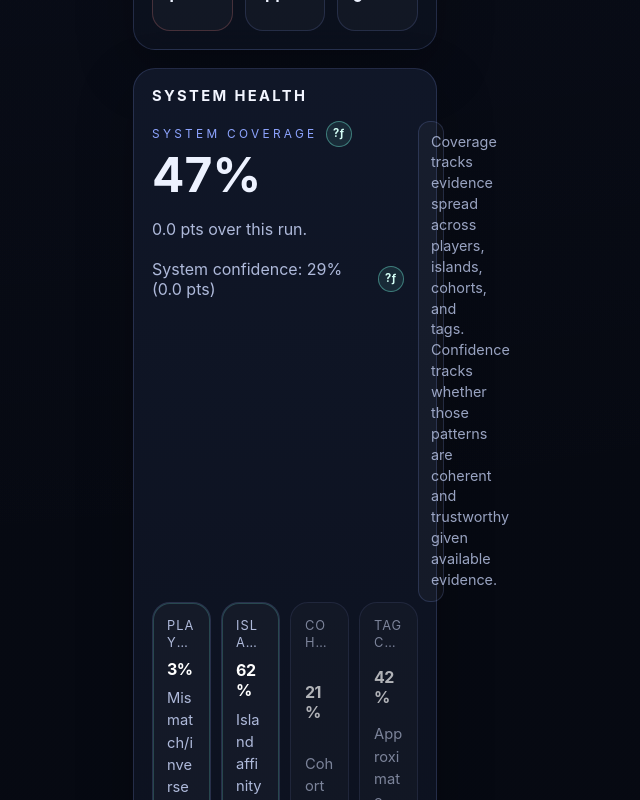
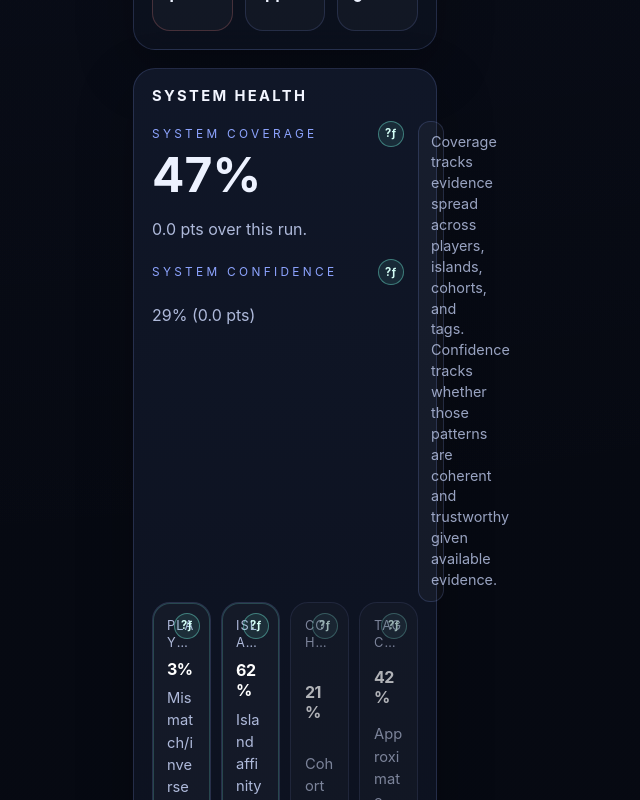
Before and after one commit to BrianUrbanek/Wayfarer, a React (Vite) app: page / in a window 1280 px wide. Shown: the part 5020-5820 px from the top of the page, without its empty margins (355-995 px from the left). Built offline with nearby package versions, Linux system fonts and the light colour scheme.

Commit message:
Align System Health formula affordances

```diff
--- a/src/styles.css
+++ b/src/styles.css
@@ -516,23 +516,16 @@ select {
   margin-top: 10px;
 }
 
-.system-health-inline-heading {
-  display: inline-flex;
+.system-health-metric-header-row {
+  display: grid;
+  grid-template-columns: minmax(0, 1fr) auto;
   align-items: center;
   gap: 8px;
   position: relative;
 }
 
-.system-health-inline-heading .muted,
-.system-health-inline-heading .eyebrow {
-  margin: 0;
-}
-
-.system-health-card-label-row {
-  display: flex;
-  align-items: center;
-  justify-content: space-between;
-  gap: 8px;
+.system-health-metric-header-row .eyebrow {
+  margin: 0;
 }
 
 .system-health-affordance {
@@ -576,7 +569,14 @@ select {
 }
 
 .system-health-popover--card {
-  top: 30px;
+  top: 34px;
+}
+
+.system-health-card-affordance {
+  position: absolute;
+  top: 10px;
+  right: 10px;
+  z-index: 2;
 }
 
 .system-health-popover__section {
--- a/src/ui/components/SystemHealthPanel.tsx
+++ b/src/ui/components/SystemHealthPanel.tsx
@@ -68,7 +68,7 @@ export function SystemHealthPanel({ summary, showConfidenceSeries, onToggleSerie
     <Panel title="System Health" className="panel--full">
       <div className="system-confidence-header">
         <div className="system-confidence-header__headline">
-          <div className="system-health-inline-heading">
+          <div className="system-health-metric-header-row">
             <p className="eyebrow">System coverage</p>
             <button
               type="button"
@@ -101,10 +101,9 @@ export function SystemHealthPanel({ summary, showConfidenceSeries, onToggleSerie
           </div>
           <h3 className="system-confidence-header__value">{formatPercent(summary.systemCoverage)}</h3>
           <p className="muted">{formatSigned(summary.coverageDelta * 100)} pts over this run.</p>
-          <div className="system-health-inline-heading">
-            <p className="muted">
-              System confidence: {formatPercent(summary.systemConfidence)} ({formatSigned(summary.confidenceDelta * 100)} pts)
-            </p>
+
+          <div className="system-health-metric-header-row">
+            <p className="eyebrow">System confidence</p>
             <button
               type="button"
               className="system-health-affordance"
@@ -134,6 +133,7 @@ export function SystemHealthPanel({ summary, showConfidenceSeries, onToggleSerie
               </div>
             ) : null}
           </div>
+          <p className="muted">{formatPercent(summary.systemConfidence)} ({formatSigned(summary.confidenceDelta * 100)} pts)</p>
         </div>
         <aside className="system-confidence-header__howto" aria-label="How to read system health">
           <p className="muted">
@@ -150,11 +150,9 @@ export function SystemHealthPanel({ summary, showConfidenceSeries, onToggleSerie
           aria-pressed={showConfidenceSeries.player}
           onClick={() => onToggleSeries('player')}
         >
-          <div className="metric-card__label system-health-card-label-row">
-            <span>Player Confidence</span>
           <button
             type="button"
-              className="system-health-affordance"
+            className="system-health-affordance system-health-card-affordance"
             onClick={(event) => {
               event.stopPropagation();
               setOpenPopover((current) => (current === 'playerConfidence' ? null : 'playerConfidence'));
@@ -164,7 +162,7 @@ export function SystemHealthPanel({ summary, showConfidenceSeries, onToggleSerie
           >
             ?ƒ
           </button>
-          </div>
+          <div className="metric-card__label">Player Confidence</div>
           {openPopover === 'playerConfidence' ? (
             <div className="system-health-popover system-health-popover--card" role="dialog" aria-label="Player Confidence details">
               <section className="system-health-popover__section">
@@ -191,17 +189,16 @@ export function SystemHealthPanel({ summary, showConfidenceSeries, onToggleSerie
           <div className="metric-card__value metric-card__value--text">{formatPercent(summary.playerConfidence)}</div>
           <div className="metric-card__helper">Mismatch/inverse profiles can still be high-confidence.</div>
         </button>
+
         <button
           type="button"
           className={`metric-card system-confidence-card${showConfidenceSeries.island ? ' system-confidence-card--active' : ''}`}
           aria-pressed={showConfidenceSeries.island}
           onClick={() => onToggleSeries('island')}
         >
-          <div className="metric-card__label system-health-card-label-row">
-            <span>Island Confidence</span>
           <button
             type="button"
-              className="system-health-affordance"
+            className="system-health-affordance system-health-card-affordance"
             onClick={(event) => {
               event.stopPropagation();
               setOpenPopover((current) => (current === 'islandConfidence' ? null : 'islandConfidence'));
@@ -211,7 +208,7 @@ export function SystemHealthPanel({ summary, showConfidenceSeries, onToggleSerie
           >
             ?ƒ
           </button>
-          </div>
+          <div className="metric-card__label">Island Confidence</div>
           {openPopover === 'islandConfidence' ? (
             <div className="system-health-popover system-health-popover--card" role="dialog" aria-label="Island Confidence details">
               <section className="system-health-popover__section">
@@ -230,17 +227,16 @@ export function SystemHealthPanel({ summary, showConfidenceSeries, onToggleSerie
           <div className="metric-card__value metric-card__value--text">{formatPercent(summary.islandConfidence)}</div>
           <div className="metric-card__helper">Island affinity confidence with evidence weighting.</div>
         </button>
+
         <button
           type="button"
           className={`metric-card system-confidence-card${showConfidenceSeries.cohort ? ' system-confidence-card--active' : ''}`}
           aria-pressed={showConfidenceSeries.cohort}
           onClick={() => onToggleSeries('cohort')}
         >
-          <div className="metric-card__label system-health-card-label-row">
-            <span>Cohort Confidence</span>
           <button
             type="button"
-              className="system-health-affordance"
+            className="system-health-affordance system-health-card-affordance"
             onClick={(event) => {
               event.stopPropagation();
               setOpenPopover((current) => (current === 'cohortConfidence' ? null : 'cohortConfidence'));
@@ -250,7 +246,7 @@ export function SystemHealthPanel({ summary, showConfidenceSeries, onToggleSerie
           >
             ?ƒ
           </button>
-          </div>
+          <div className="metric-card__label">Cohort Confidence</div>
           {openPopover === 'cohortConfidence' ? (
             <div className="system-health-popover system-health-popover--card" role="dialog" aria-label="Cohort Confidence details">
               <section className="system-health-popover__section">
@@ -270,17 +266,16 @@ export function SystemHealthPanel({ summary, showConfidenceSeries, onToggleSerie
           <div className="metric-card__value metric-card__value--text">{formatPercent(summary.cohortConfidence)}</div>
           <div className="metric-card__helper">Cohort usefulness as explanatory structure.</div>
         </button>
+
         <button
           type="button"
           className={`metric-card system-confidence-card${showConfidenceSeries.tag ? ' system-confidence-card--active' : ''}`}
           aria-pressed={showConfidenceSeries.tag}
           onClick={() => onToggleSeries('tag')}
         >
-          <div className="metric-card__label system-health-card-label-row">
-            <span>Tag Confidence</span>
           <button
             type="button"
-              className="system-health-affordance"
+            className="system-health-affordance system-health-card-affordance"
             onClick={(event) => {
               event.stopPropagation();
               setOpenPopover((current) => (current === 'tagConfidence' ? null : 'tagConfidence'));
@@ -290,7 +285,7 @@ export function SystemHealthPanel({ summary, showConfidenceSeries, onToggleSerie
           >
             ?ƒ
           </button>
-          </div>
+          <div className="metric-card__label">Tag Confidence</div>
           {openPopover === 'tagConfidence' ? (
             <div className="system-health-popover system-health-popover--card" role="dialog" aria-label="Tag Confidence details">
               <section className="system-health-popover__section">
```
Lines whose indentation alone changed are shown as unchanged.
